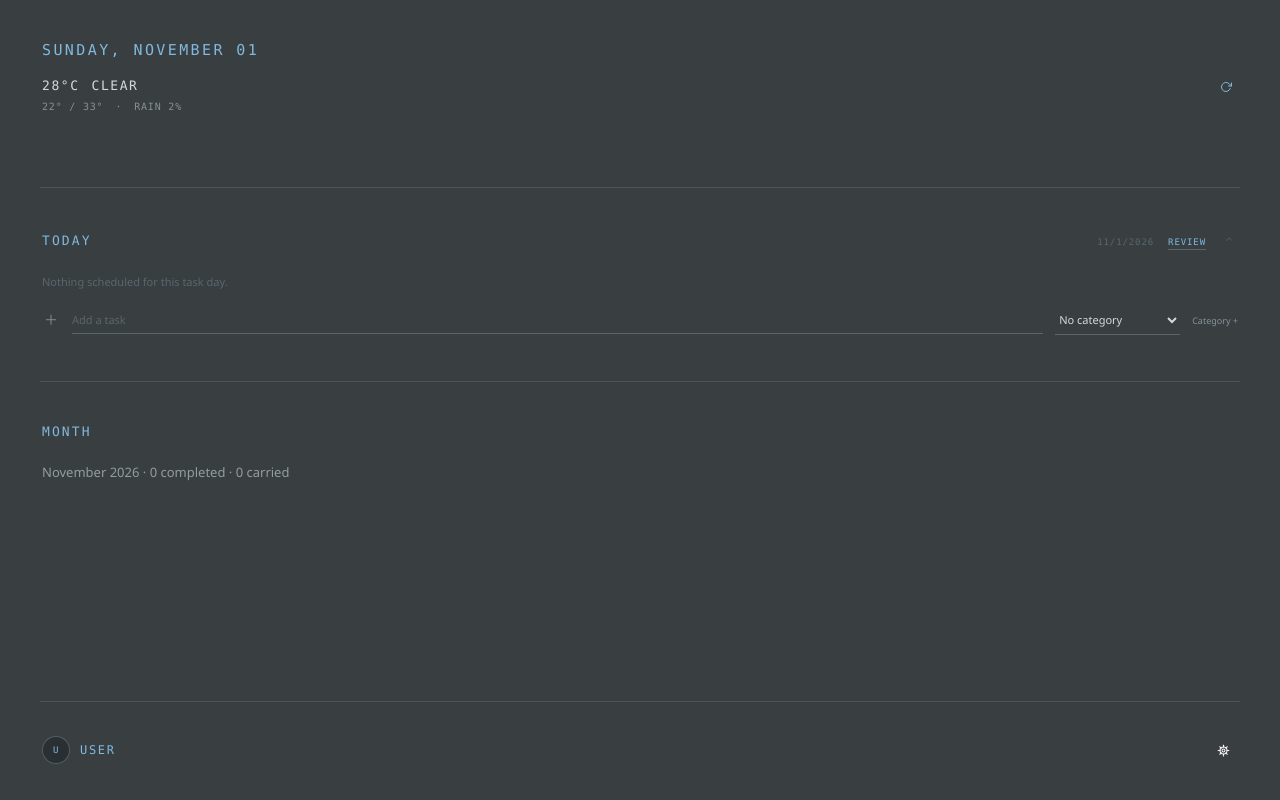
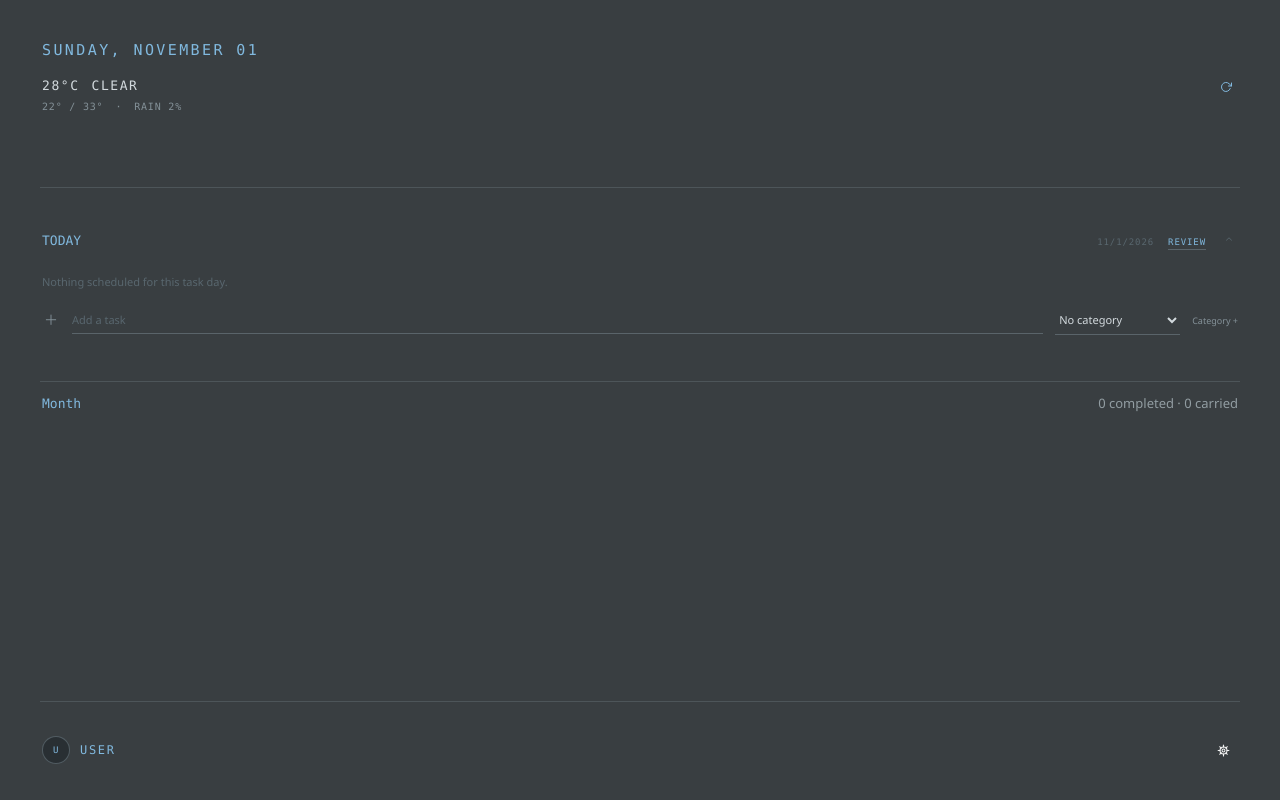
Before and after one commit to alanfloyd-dev/desktop-todo-widget, a Vue app: page / in a window 1280 px wide. Built offline with nearby package versions, Linux system fonts and the light colour scheme.

Commit message:
style: unify dashboard headings and compact monthly summary

```diff
--- a/src/i18n/catalog.ts
+++ b/src/i18n/catalog.ts
@@ -164,8 +164,8 @@ export const en: Record<string, string> = {
   "category.create": "Create",
   "category.cancel": "Cancel",
   "todo.empty": "Nothing scheduled for this task day.",
-  "month.title": "MONTH",
-  "month.summary": "{month} · {completed} completed · {carried} carried",
+  "month.title": "Month",
+  "month.summary": "{completed} completed · {carried} carried",
 
   // --- Review ---------------------------------------------------------------
   "review.eyebrow": "REVIEW / REPORTS",
@@ -552,7 +552,7 @@ export const zhHans: Record<string, string> = {
   "category.cancel": "取消",
   "todo.empty": "本任务日没有安排。",
   "month.title": "本月",
-  "month.summary": "{month} · 已完成 {completed} · 已顺延 {carried}",
+  "month.summary": "已完成 {completed} · 已顺延 {carried}",
 
   "review.eyebrow": "回顾 / 报告",
   "review.close": "关闭",
--- a/src/modules/todo/TodoPanel.vue
+++ b/src/modules/todo/TodoPanel.vue
@@ -68,15 +68,6 @@ function formatTaskDay(value: string) {
   }).format(new Date(Date.UTC(year, month - 1, day)));
 }
 
-function formatMonth(value: string) {
-  const [year, month] = value.split("-").map(Number);
-  if (!year || !month) return value;
-  return new Intl.DateTimeFormat(intlLocale.value, {
-    year: "numeric",
-    month: "long",
-  }).format(new Date(Date.UTC(year, month - 1, 1)));
-}
-
 function taskStatusLabel(status: TaskStatus) {
   return t(`task.status.${status}`);
 }
@@ -84,11 +75,12 @@ function taskStatusLabel(status: TaskStatus) {
 const state = ref<TodayState>(browserTodayState());
 
 /**
- * Task-day and month labels use `Intl` with the active locale so the same
+ * The task-day label uses `Intl` with the active locale so the same
  * machine-readable `YYYY-MM-DD` value renders naturally in either language.
+ * (UI-P2: the Monthly summary renders counts only — the month name dropped
+ * as redundant beside the 本月/Month title — so there is no month label.)
  */
 const taskDayLabel = computed(() => formatTaskDay(state.value.taskDay));
-const monthLabel = computed(() => formatMonth(state.value.monthSummary.month));
 
 const newTitle = ref("");
 const newCategoryId = ref("");
@@ -649,7 +641,6 @@ onBeforeUnmount(() => {
       <p>
         {{
           t("month.summary", {
-            month: monthLabel,
             completed: state.monthSummary.completed,
             carried: state.monthSummary.carried,
           })
--- a/src/styles.css
+++ b/src/styles.css
@@ -648,6 +648,18 @@ button {
   font-weight: 500;
 }
 
+/*
+ * UI-P2: one heading typography for all four module headings (Todo, Month,
+ * Quick Links, GitHub) — 13px, mineral, medium weight, normal tracking, no
+ * case change. The 0.16em tracking the grouped rule above hands every heading
+ * belongs to the date line's look; the module headings shed it here.
+ */
+.product-section h1,
+.product-section h2,
+.module-section-heading h1 {
+  letter-spacing: normal;
+}
+
 .section-heading {
   display: flex;
   align-items: baseline;
@@ -932,20 +944,22 @@ button {
 }
 
 /*
- * The Monthly summary follows its content (UI-P1): the fixed 176px floor —
- * a leftover from the pre-layout fixed-header geometry — reserved ~28px of
- * dead space under the one-line summary in the empty/compact state, so the
- * section now keeps only the shared .product-section padding. Nothing in the
- * layout depends on this box (the footer rides margin-top:auto and the
- * surface scrolls), so real Monthly/Review content can grow it freely.
+ * The Monthly summary is one compact row (UI-P2): the heading left, the
+ * counts right, height following the content only — no min-height and no
+ * reserved region (the UI-P1 note about the removed 176px floor). Wrapping is
+ * graceful: a long counts line drops below the title instead of clipping.
  * border-bottom stays 0: the next module's border-top owns that boundary.
  */
 .month-section {
+  display: flex;
+  flex-wrap: wrap;
+  align-items: baseline;
+  justify-content: space-between;
+  gap: 2px 18px;
   border-bottom: 0;
 }
 
 .month-section p {
-  margin-top: 24px;
   color: #929da2;
   font-size: 13px;
 }
@@ -1200,6 +1214,17 @@ button.profile-identity {
   padding-bottom: 38px;
 }
 
+/*
+ * UI-P2 compact Monthly: the one-row summary replaces the tall section
+ * padding with a slim band in every window mode. Declared after the per-mode
+ * `.product-section` rules so it wins the cascade at equal specificity —
+ * the padding rides the same 2px side inset the other sections carry.
+ */
+.month-section.product-section {
+  padding-top: 12px;
+  padding-bottom: 12px;
+}
+
 .context-menu {
   position: fixed;
   z-index: 60;
@@ -2043,18 +2068,15 @@ button.profile-identity {
 /*
  * One auxiliary heading row (UI-P1): the same 2px left inset every module's
  * content shares (Todo's heading carries it per-mode), and the same
- * title-to-body gap, so the two modules' titles and chevrons line up on one
- * left edge.
+ * title-to-body gap, so the modules' titles and chevrons line up on one left
+ * edge. UI-P2: the label typography itself lives on the title rule below —
+ * every module heading now shares the primary 13px mineral look, so this row
+ * carries layout only.
  */
 .quick-links > .section-heading,
 .github-module > .section-heading {
   margin-bottom: 10px;
   padding: 0 2px;
-  color: var(--faint);
-  font-family: "Cascadia Mono", Consolas, monospace;
-  font-size: 9px;
-  letter-spacing: 0.1em;
-  text-transform: uppercase;
 }
 
 .quick-links ul {
@@ -2170,20 +2192,20 @@ button.module-section-toggle:disabled {
 }
 
 /*
- * The auxiliary modules' titles (Quick Links, GitHub) share one label
- * treatment (UI-P1): a real section label — one step above the 9px metadata
- * rows, one step below the primary headings (Todo's h1 and the Month h2,
- * 13px mineral, which keep the stronger treatment). Todo renders an h1
- * through the title slot, so this rule never touches the primary headings;
+ * The auxiliary modules' titles (Quick Links, GitHub) share the primary
+ * heading typography (UI-P2): 13px, mineral, medium weight, normal tracking,
+ * no case change — identical to Todo's h1 and the Month h2. Todo renders an
+ * h1 through the title slot, so this rule never touches the primary headings;
  * the two-class selector also out-ranks the generic `.section-heading > span`
- * rule above without touching it.
+ * rule above without touching it. The GitHub mark inherits currentColor, so
+ * it turns mineral with the label.
  */
 .module-section-heading > .module-section-title {
-  color: var(--muted);
+  color: var(--mineral);
   font-family: "Cascadia Mono", "SFMono-Regular", Consolas, monospace;
-  font-size: 10px;
-  letter-spacing: 0.12em;
-  text-transform: uppercase;
+  font-size: 13px;
+  font-weight: 500;
+  letter-spacing: normal;
 }
 
 /*
```
